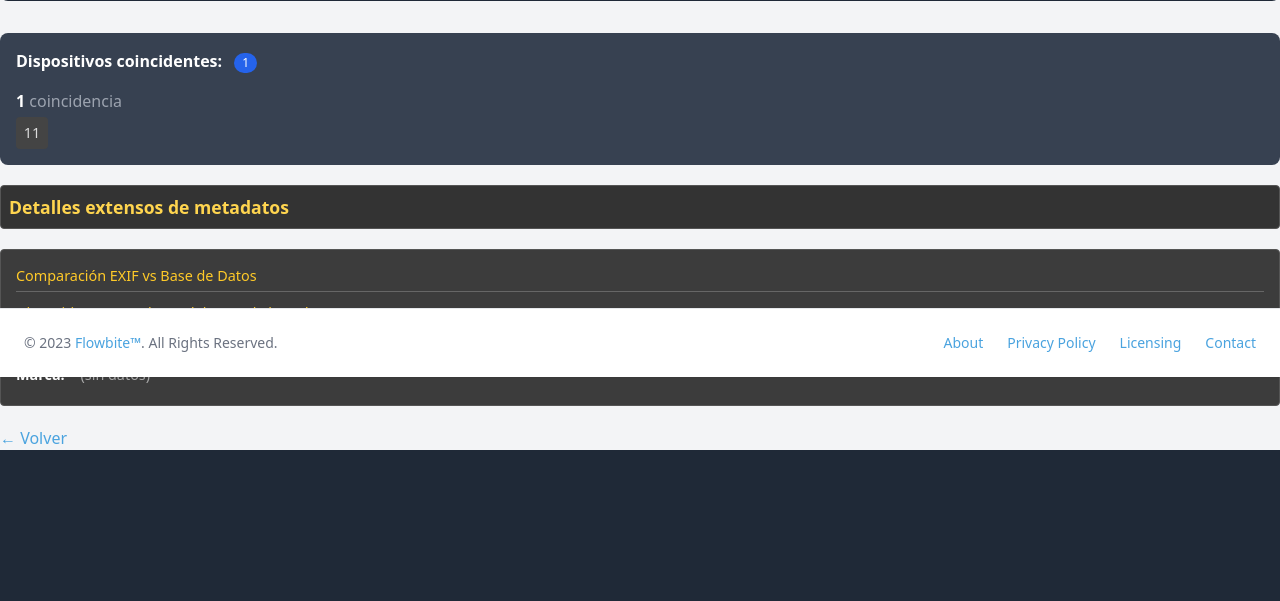
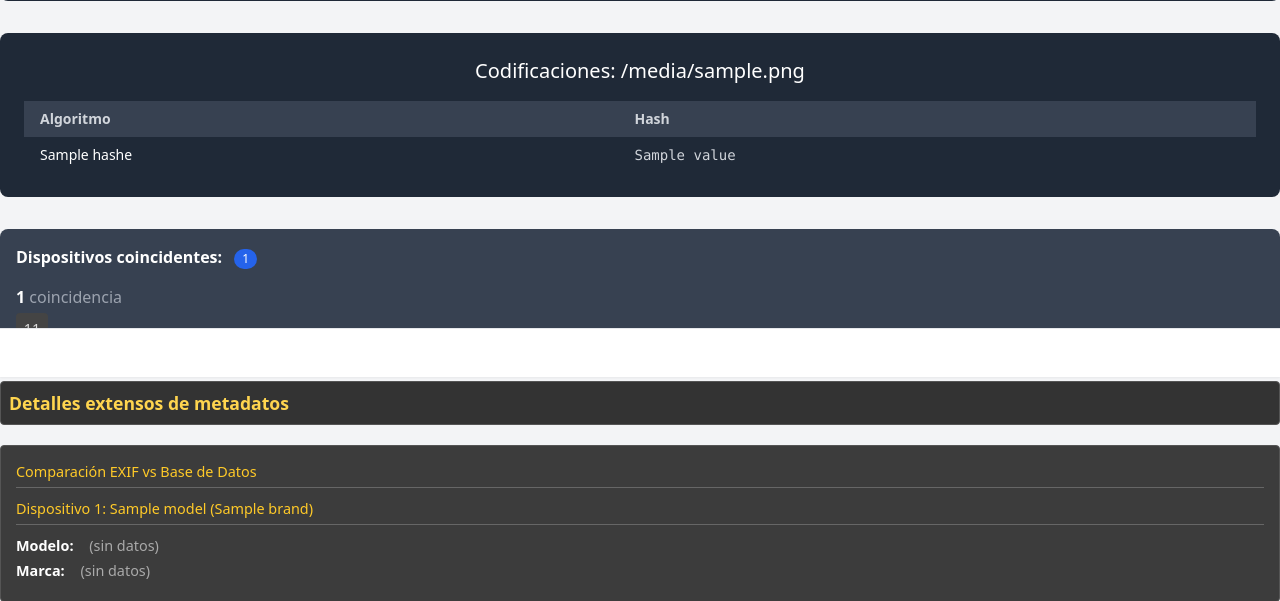
Before and after one commit to robertox16/ForensicMetadataValidation, a Django app: template Forensic_Image_App/templates/results2.html in a window 1280 px wide. Shown: the part 423-1024 px from the top of the page. Before the commit the page ends 873 px from the top, so only its background shows below. Run offline with Django 5.2, Linux system fonts and the light colour scheme; the template is opened without the code that fills it: most values are stand-ins (such as "Sample title", 1, 10 or a date in 2020); some libraries are stand-ins or nearby versions.

Commit message:
cambios HTML

```diff
--- a/Forensic_Image_App/templates/base2.html
+++ b/Forensic_Image_App/templates/base2.html
@@ -38,10 +38,8 @@
 
 
                     <!-- Enlaces de navegación -->
-                    <li><a href="{% url 'welcome' %}" class="block py-2 px-3 md:p-0 text-white bg-blue-700 rounded-sm md:bg-transparent md:text-blue-700 md:dark:text-blue-500" aria-current="page">Home</a></li>
-                    <li><a href="#" class="block py-2 px-3 md:p-0 text-gray-900 rounded-sm hover:bg-gray-100 md:hover:bg-transparent md:hover:text-blue-700 md:dark:hover:text-blue-500 dark:text-white dark:hover:bg-gray-700 dark:hover:text-white md:dark:hover:bg-transparent dark:border-gray-700">About</a></li>
-                    <li><a href="#" class="block py-2 px-3 md:p-0 text-gray-900 rounded-sm hover:bg-gray-100 md:hover:bg-transparent md:hover:text-blue-700 md:dark:hover:text-blue-500 dark:text-white dark:hover:bg-gray-700 dark:hover:text-white md:dark:hover:bg-transparent dark:border-gray-700">Services</a></li>
-                    <li><a href="#" class="block py-2 px-3 md:p-0 text-gray-900 rounded-sm hover:bg-gray-100 md:hover:bg-transparent md:hover:text-blue-700 md:dark:hover:text-blue-500 dark:text-white dark:hover:bg-gray-700 dark:hover:text-white md:dark:hover:bg-transparent dark:border-gray-700">Contact</a></li>
+
+
                 </ul>
             </div>
         </div>
@@ -53,12 +51,9 @@
 
     <!-- Footer -->
     <footer class="fixed bottom-0 left-0 z-20 w-full p-4 bg-white border-t border-gray-200 shadow-sm md:flex md:items-center md:justify-between md:p-6 dark:bg-gray-800 dark:border-gray-600">
-        <span class="text-sm text-gray-500 sm:text-center dark:text-gray-400">© 2023 <a class="hover:underline">Flowbite™</a>. All Rights Reserved.</span>
+
         <ul class="flex flex-wrap items-center mt-3 text-sm font-medium text-gray-500 dark:text-gray-400 sm:mt-0">
-            <li><a href="#" class="hover:underline me-4 md:me-6">About</a></li>
-            <li><a href="#" class="hover:underline me-4 md:me-6">Privacy Policy</a></li>
-            <li><a href="#" class="hover:underline me-4 md:me-6">Licensing</a></li>
-            <li><a href="#" class="hover:underline">Contact</a></li>
+
         </ul>
     </footer>
 
--- a/Forensic_Image_App/templates/results2.html
+++ b/Forensic_Image_App/templates/results2.html
@@ -309,6 +309,35 @@
               </div>
             </div>
           </div>
+
+          <!-- HASHES -->
+          <div class="mb-8 p-6 bg-gray-800 rounded-lg">
+            <h2 class="text-xl text-white mb-4 text-center">
+              Codificaciones: {{ item.filename }}
+            </h2>
+
+            <div class="overflow-x-auto">
+              <table class="min-w-full text-sm text-gray-300">
+                <thead>
+                  <tr class="bg-gray-700 text-left">
+                    <th class="py-2 px-4 font-semibold">Algoritmo</th>
+                    <th class="py-2 px-4 font-semibold">Hash</th>
+                  </tr>
+                </thead>
+                <tbody class="divide-y divide-gray-600">
+                  {% for name, value in item.hashes.items %}
+                    <tr>
+                      <td class="py-2 px-4 font-medium text-white">{{ name }}</td>
+                      <td class="py-2 px-4 font-mono break-all">{{ value }}</td>
+                    </tr>
+                  {% endfor %}
+                </tbody>
+              </table>
+            </div>
+          </div>
+
+
+
 
         {# ===== Selector de DISPOSITIVOS ordenados y agrupados ===== #}
         {% if item.grouped_devices %}
```
Also changed, not shown: Forensic_Image_App/hash.py (added, +26 -0 lines), Forensic_Image_App/views.py (+11 -1 lines).
